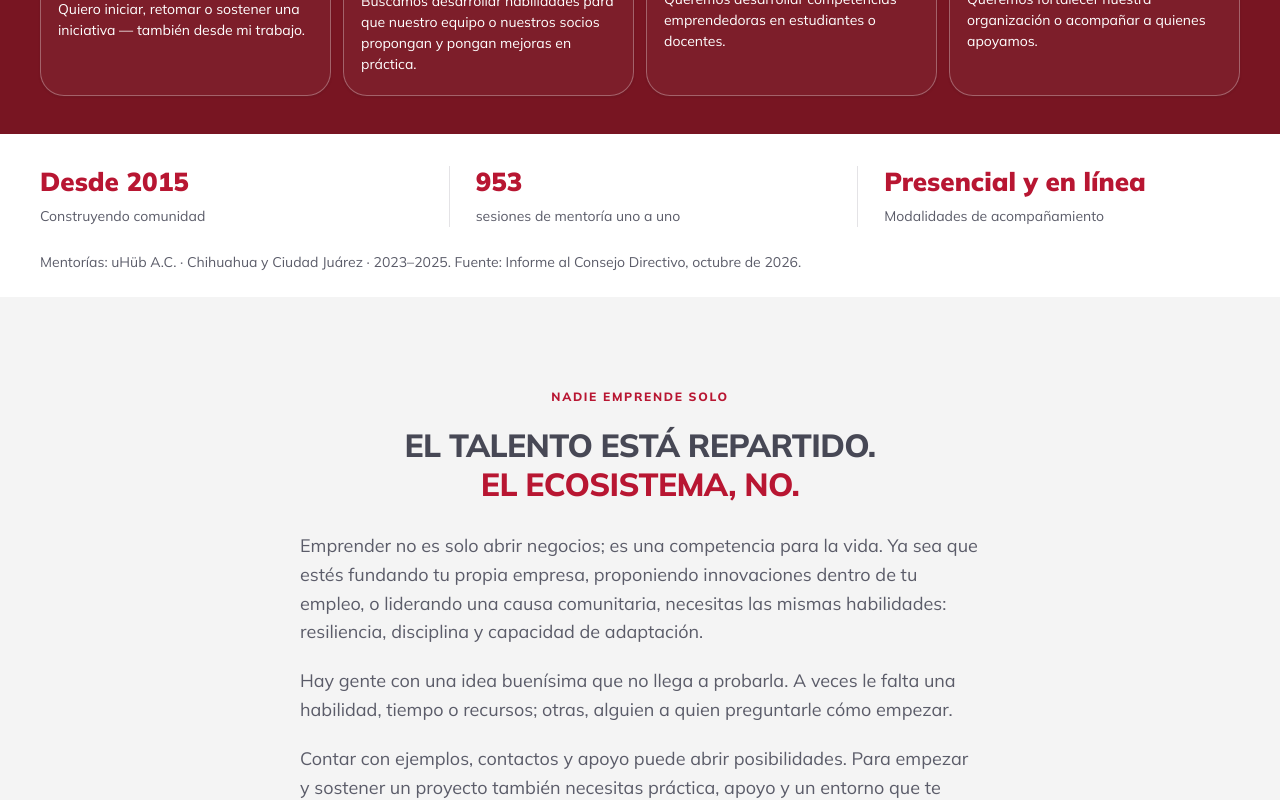
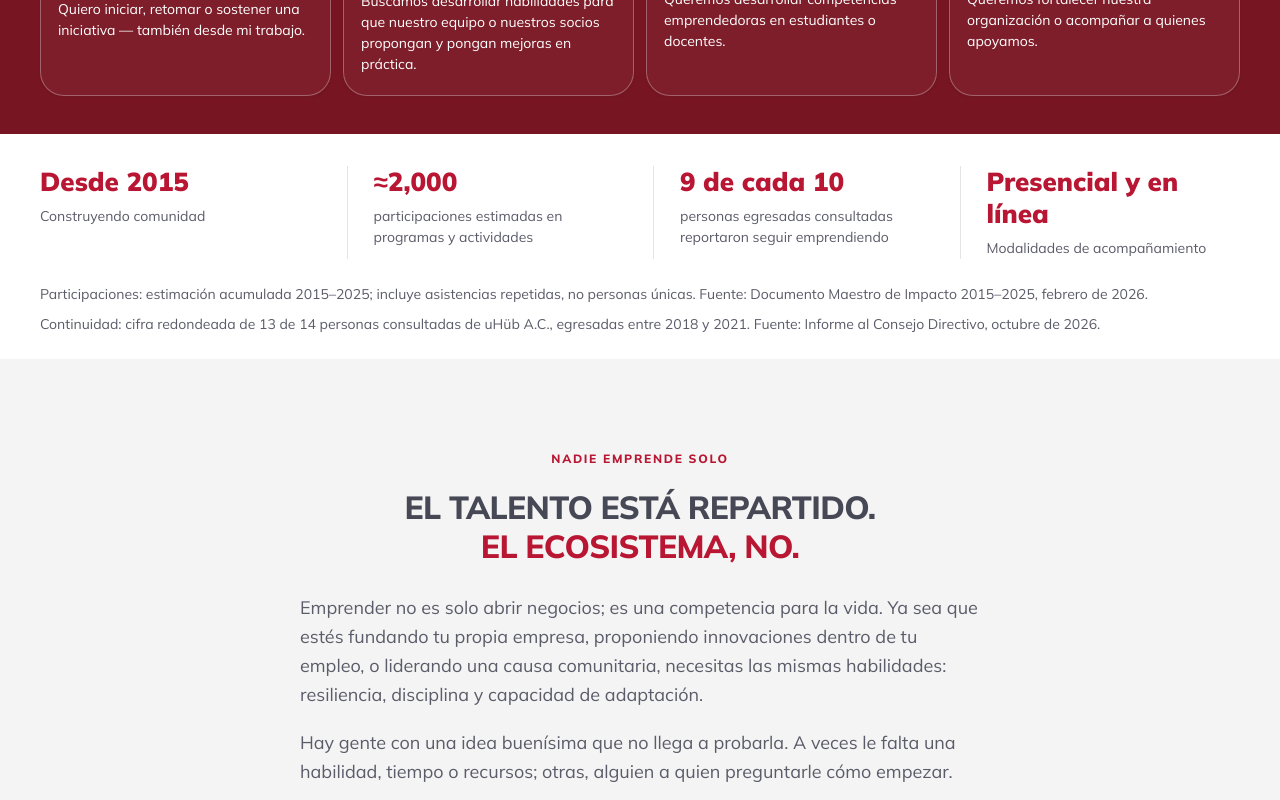
Before and after one commit to campillojesus-bot/uhub_mx_web, a Next.js app: page / in a window 1280 px wide. Shown: the part 720-1520 px from the top of the page. Built offline with nearby package versions, Linux system fonts and the light colour scheme.

Commit message:
Actualiza banda de trayectoria y contextualiza mentorías (#8)

```diff
--- a/src/app/home-paraguas.css
+++ b/src/app/home-paraguas.css
@@ -51,6 +51,8 @@
 .hub-metrics strong { font-size: 26px; line-height: 1.22; font-weight: 900; color: var(--text-brand); }
 .hub-metrics .hub-shell > div > span { font-size: 14px; line-height: 1.5; color: var(--text-muted); }
 .hub-metrics-source { width: min(1200px, calc(100% - 40px)); margin: 0 auto; padding: 0 0 24px; font-size: 14px; color: var(--text-muted); }
+.hub-metrics-source p { margin: 0; }
+.hub-metrics-source p + p { margin-top: 8px; }
 .hub-reading { width: min(680px, calc(100% - 40px)); margin-inline: auto; text-align: center; }
 .hub-why { background: var(--surface-page); }
 .hub-why h2 { margin: 0 0 28px; }
@@ -141,7 +143,7 @@
 @media (min-width: 700px) {
   .hub-shell { width: min(1200px, calc(100% - 64px)); }
   .hub-doors { grid-template-columns: repeat(2,minmax(0,1fr)); gap: 16px; }
-  .hub-metrics .hub-shell { grid-template-columns: repeat(3,minmax(0,1fr)); gap: 26px; }
+  .hub-metrics .hub-shell { grid-template-columns: repeat(4,minmax(0,1fr)); gap: 26px; }
   .hub-metrics .hub-shell > div + div { border-left: 1px solid var(--uh-gray-200); padding-left: 26px; }
   .hub-metrics-source { width: min(1200px, calc(100% - 64px)); }
   .hub-story-layout { grid-template-columns: 1.7fr 1fr; gap: 64px; }
--- a/src/app/page.tsx
+++ b/src/app/page.tsx
@@ -62,10 +62,14 @@ export default function Home() {
       <div className="hub-metrics" aria-label="Trayectoria de uHüb">
         <div className="hub-shell">
           <div><strong>Desde {cifras.desde}</strong><span>Construyendo comunidad</span></div>
-          <div><strong><CountUp value={cifras.mentorias.valor} /></strong><span>sesiones de mentoría uno a uno</span></div>
+          <div><strong>≈<CountUp value={cifras.alcanceHistorico.valor} /></strong><span>participaciones estimadas en programas y actividades</span></div>
+          <div><strong>{Math.round(cifras.seguimiento.siguen / cifras.seguimiento.consultadas * 10)} de cada 10</strong><span>personas egresadas consultadas reportaron seguir emprendiendo</span></div>
           <div><strong>Presencial y en línea</strong><span>Modalidades de acompañamiento</span></div>
         </div>
-        <p className="hub-metrics-source">Mentorías: {cifras.entidad} · {cifras.territorio.ciudad} {cifras.territorio.complemento} · 2023–2025. Fuente: {cifras.fuente}.</p>
+        <div className="hub-metrics-source">
+          <p>Participaciones: estimación acumulada {cifras.alcanceHistorico.periodo}; incluye asistencias repetidas, no personas únicas. Fuente: {cifras.alcanceHistorico.fuente}.</p>
+          <p>Continuidad: cifra redondeada de {cifras.seguimiento.siguen} de {cifras.seguimiento.consultadas} personas consultadas de {cifras.entidad}, egresadas entre {cifras.seguimiento.inicio} y {cifras.seguimiento.fin}. Fuente: {cifras.fuente}.</p>
+        </div>
       </div>
 
       <section className="hub-why hub-section" id="por-que" aria-labelledby="why-title">
@@ -127,7 +131,7 @@ export default function Home() {
             <p>Si tienes un camino recorrido, puedes formarte para acompañar con el Modelo uHüb y aportar tu experiencia a los retos de otras personas.</p>
             <a className="button button-primary" href="/mentores">Quiero ser mentor <Arrow /></a>
           </div>
-          <NetworkStats />
+          <NetworkStats showSessions />
         </div>
       </section>
       <section className="hub-stay hub-section" id="lunes" aria-labelledby="stay-title">
--- a/src/components/marketing/NetworkStats.tsx
+++ b/src/components/marketing/NetworkStats.tsx
@@ -1,7 +1,7 @@
-import { redMentores } from "@/data/uhub";
+import { cifras, redMentores } from "@/data/uhub";
 import { CountUp } from "@/components/CountUp";
 
-export function NetworkStats() {
+export function NetworkStats({ showSessions = false }: { showSessions?: boolean }) {
   return <div className="network-stats">
     <p className="network-total"><strong><CountUp value={redMentores.total} /></strong><span>mentores activos en {redMentores.entidad}</span></p>
     <details className="network-detail">
@@ -9,6 +9,7 @@ export function NetworkStats() {
       <dl><div><dt>Mentores base</dt><dd>{redMentores.base}</dd></div><div><dt>Mentores especializados</dt><dd>{redMentores.especializados}</dd></div></dl>
       <p>La incorporación a la membresía y a cada programa se acuerda según experiencia, disponibilidad y necesidades de acompañamiento.</p>
     </details>
+    {showSessions && <p className="network-source"><strong><CountUp value={cifras.mentorias.valor} /> sesiones de mentoría uno a uno</strong><br />{cifras.entidad} · {cifras.territorio.ciudad} {cifras.territorio.complemento} · 2023–2025.</p>}
     <p className="network-source">{redMentores.fuente} · Corte: {redMentores.corte}.</p>
   </div>;
 }
--- a/src/data/uhub.ts
+++ b/src/data/uhub.ts
@@ -4,6 +4,13 @@
  */
 export const cifras = {
   desde: "2015",
+  // Approximate cumulative engagements, NOT a deduplicated count of people.
+  // Master report estimates ~381 program participants + ~1,900 event attendances.
+  // Rounded to ~2,000; repeated attendance may be included. No causal attribution.
+  alcanceHistorico: {
+    valor: 2000, periodo: "2015–2025",
+    fuente: "Documento Maestro de Impacto 2015–2025, febrero de 2026",
+  },
   participaciones: { valor: 1300, prefijo: "+", etiqueta: "participaciones en actividades abiertas desde 2016" },
   mentorias: { valor: 953, etiqueta: "sesiones de mentoría uno a uno desde 2023" },
   // Seguimiento de una cohorte concreta de la A.C., reportado al Consejo en octubre de 2026.
```
Also changed, not shown: 2 other files (tests, documents, lock files or other folders).
